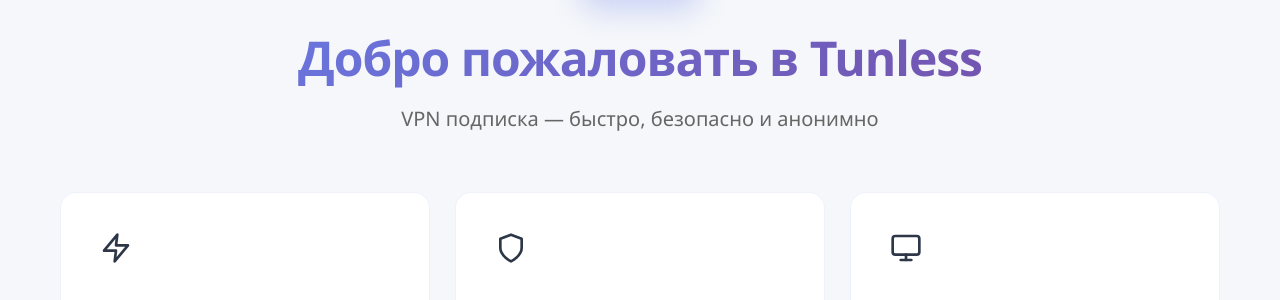
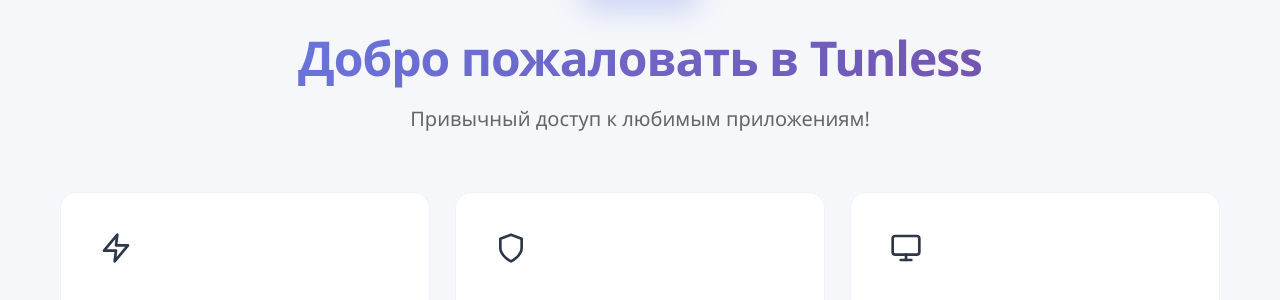
Before and after one commit to Michael-K-cloud/Tunless_Modern, a Jekyll site: the page built from index.md, in a window 1280 px wide and 1334 px high. Shown: the part 268-568 px from the top of the window. Built offline with Jekyll 4.4.1, drawn with Linux system fonts in a browser that asks for light colours.

Commit message:
Update index.md

```diff
--- a/index.md
+++ b/index.md
@@ -1,7 +1,7 @@
 ---
 layout: default
 title: Добро пожаловать в Tunless
-subtitle: VPN подписка — быстро, безопасно и анонимно
+subtitle: Привычный доступ к любимым приложениям!
 ---
 
 <style>
```
